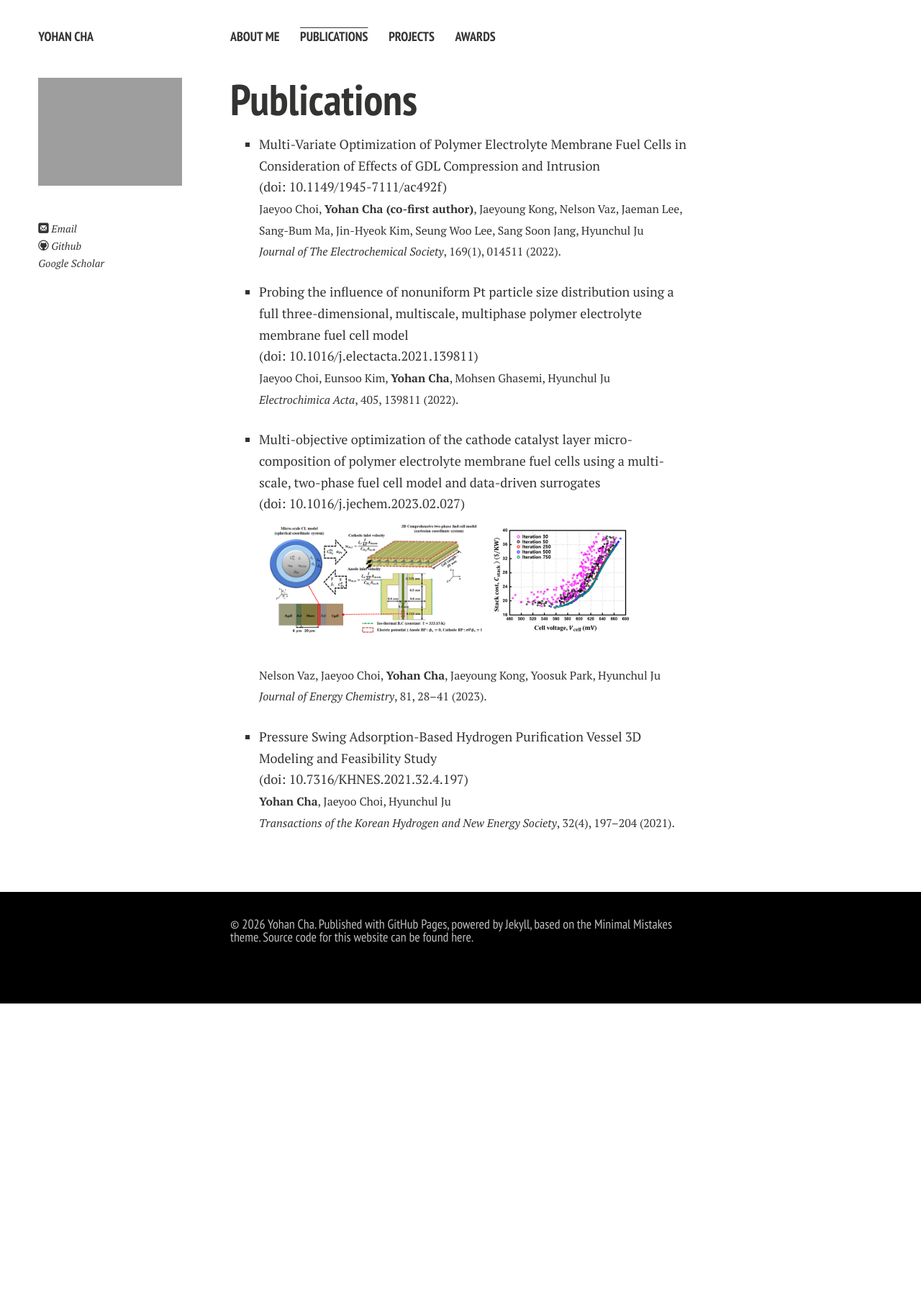
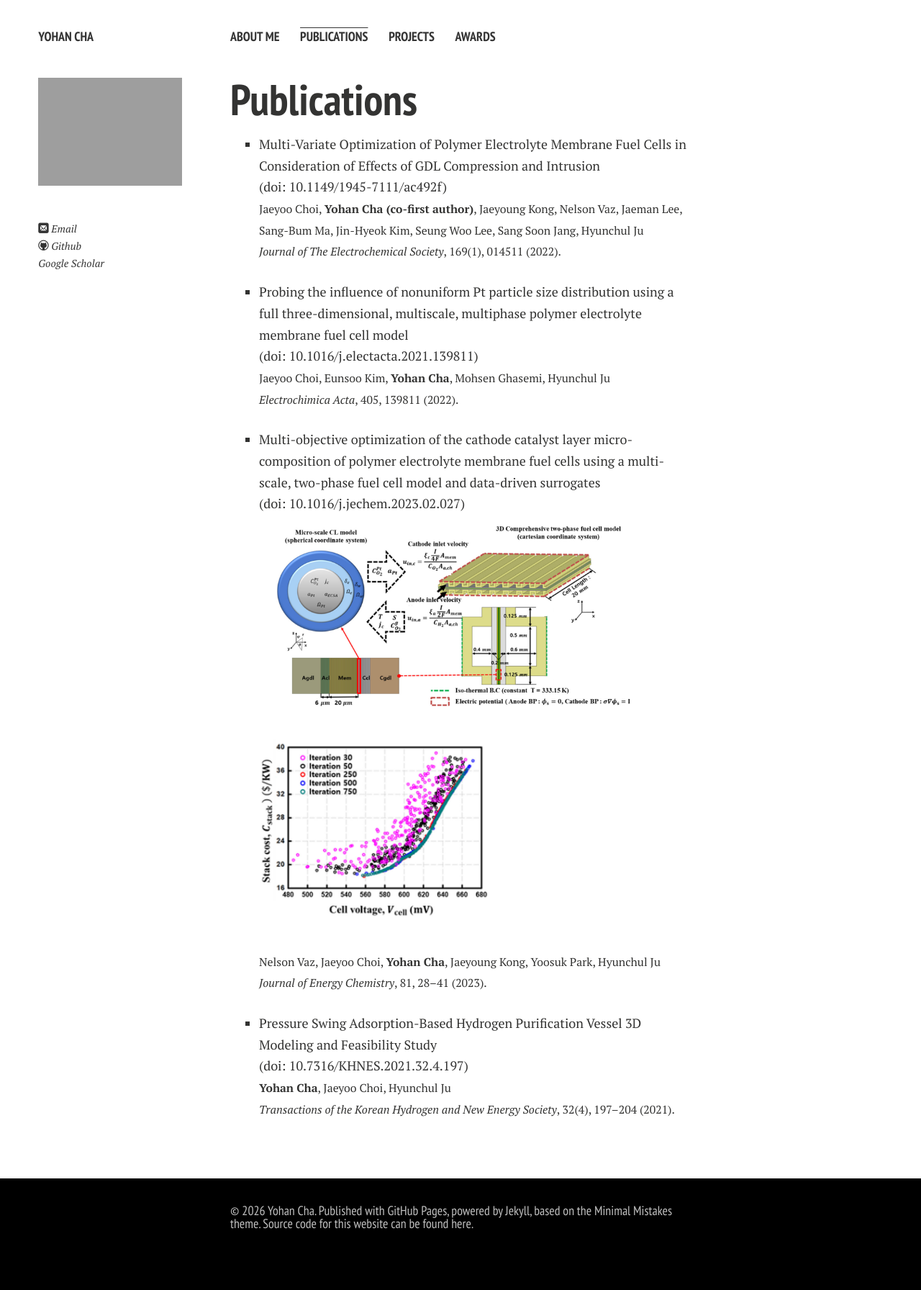
Before and after one commit to powerfulsmooth/powerfulsmooth.github.io, a Jekyll site: the page built from publications.md, in a window 1280 px wide. Shown: the whole page at 72% size. Built offline with Jekyll 4.4.1, drawn with Linux system fonts in a browser that asks for light colours; nearby versions of some CDN libraries; comment, search, counter and statistics services are not loaded; a style sheet for code colours, icons or effects is not loaded; before the commit the page ends 1394 px from its top, so only the background shows below that.

Commit message:
Add files via upload

```diff
--- a/publications.md
+++ b/publications.md
@@ -10,6 +10,6 @@ title: Publications
 
 - Probing the influence of nonuniform Pt particle size distribution using a full three-dimensional, multiscale, multiphase polymer electrolyte membrane fuel cell model<br><span style="white-space:nowrap;">(doi: <a href="https://doi.org/10.1016/j.electacta.2021.139811">10.1016/j.electacta.2021.139811</a>)</span><br><span style="font-size:0.88em;">Jaeyoo Choi, Eunsoo Kim, <strong>Yohan Cha</strong>, Mohsen Ghasemi, Hyunchul Ju<br><em>Electrochimica Acta</em>, 405, 139811 (2022).</span>
 
-- Multi-objective optimization of the cathode catalyst layer micro-composition of polymer electrolyte membrane fuel cells using a multi-scale, two-phase fuel cell model and data-driven surrogates<br><span style="white-space:nowrap;">(doi: <a href="https://doi.org/10.1016/j.jechem.2023.02.027">10.1016/j.jechem.2023.02.027</a>)</span><br><span style="display:flex;flex-wrap:wrap;gap:14px;align-items:center;margin:14px 0;"><img src="/images/pub3_jec_fig1b.png" alt="Fig. 1(b) — multi-scale, two-phase PEMFC modeling domains" style="height:150px;width:auto;max-width:100%;"><img src="/images/pub3_jec_fig6.png" alt="Fig. 6 — Pareto scatter of stack cost vs. cell voltage across iterations" style="height:150px;width:auto;max-width:100%;"></span><br><span style="font-size:0.88em;">Nelson Vaz, Jaeyoo Choi, <strong>Yohan Cha</strong>, Jaeyoung Kong, Yoosuk Park, Hyunchul Ju<br><em>Journal of Energy Chemistry</em>, 81, 28–41 (2023).</span>
+- Multi-objective optimization of the cathode catalyst layer micro-composition of polymer electrolyte membrane fuel cells using a multi-scale, two-phase fuel cell model and data-driven surrogates<br><span style="white-space:nowrap;">(doi: <a href="https://doi.org/10.1016/j.jechem.2023.02.027">10.1016/j.jechem.2023.02.027</a>)</span><br><span style="display:flex;flex-wrap:wrap;gap:44px;align-items:center;margin:16px 0;"><img src="/images/pub3_jec_fig1b.png" alt="Fig. 1(b) — multi-scale, two-phase PEMFC modeling domains" style="height:250px;width:auto;max-width:100%;"><img src="/images/pub3_jec_fig6.png" alt="Fig. 6 — Pareto scatter of stack cost vs. cell voltage across iterations" style="height:250px;width:auto;max-width:100%;"></span><br><span style="font-size:0.88em;">Nelson Vaz, Jaeyoo Choi, <strong>Yohan Cha</strong>, Jaeyoung Kong, Yoosuk Park, Hyunchul Ju<br><em>Journal of Energy Chemistry</em>, 81, 28–41 (2023).</span>
 
 - Pressure Swing Adsorption-Based Hydrogen Purification Vessel 3D Modeling and Feasibility Study<br><span style="white-space:nowrap;">(doi: <a href="https://doi.org/10.7316/KHNES.2021.32.4.197">10.7316/KHNES.2021.32.4.197</a>)</span><br><span style="font-size:0.88em;"><strong>Yohan Cha</strong>, Jaeyoo Choi, Hyunchul Ju<br><em>Transactions of the Korean Hydrogen and New Energy Society</em>, 32(4), 197–204 (2021).</span>
```
